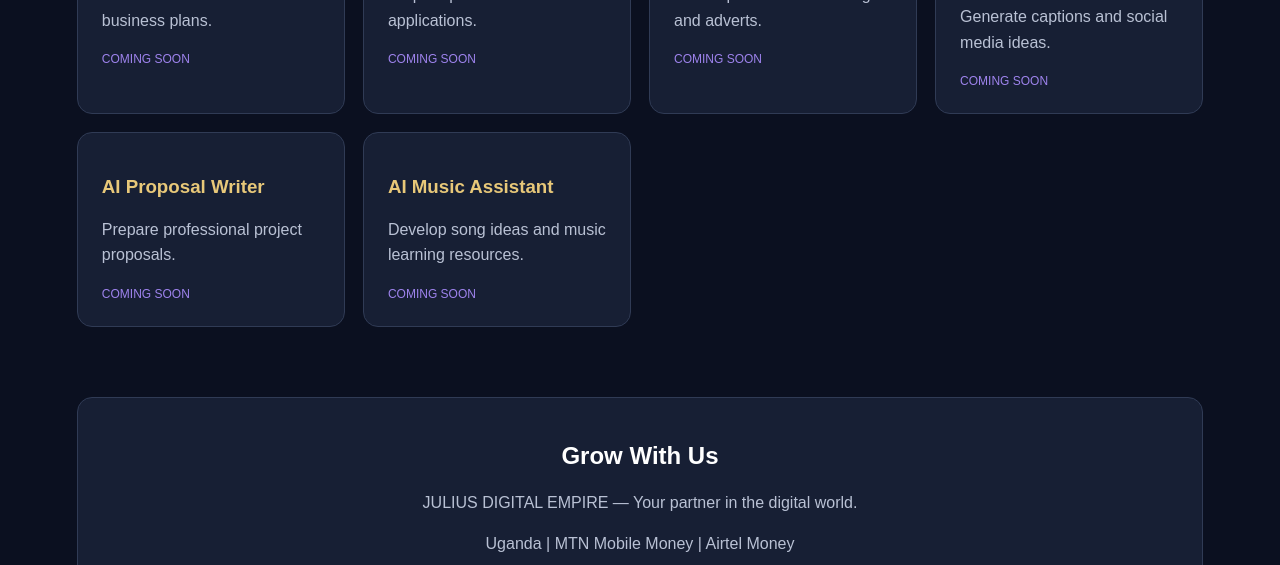
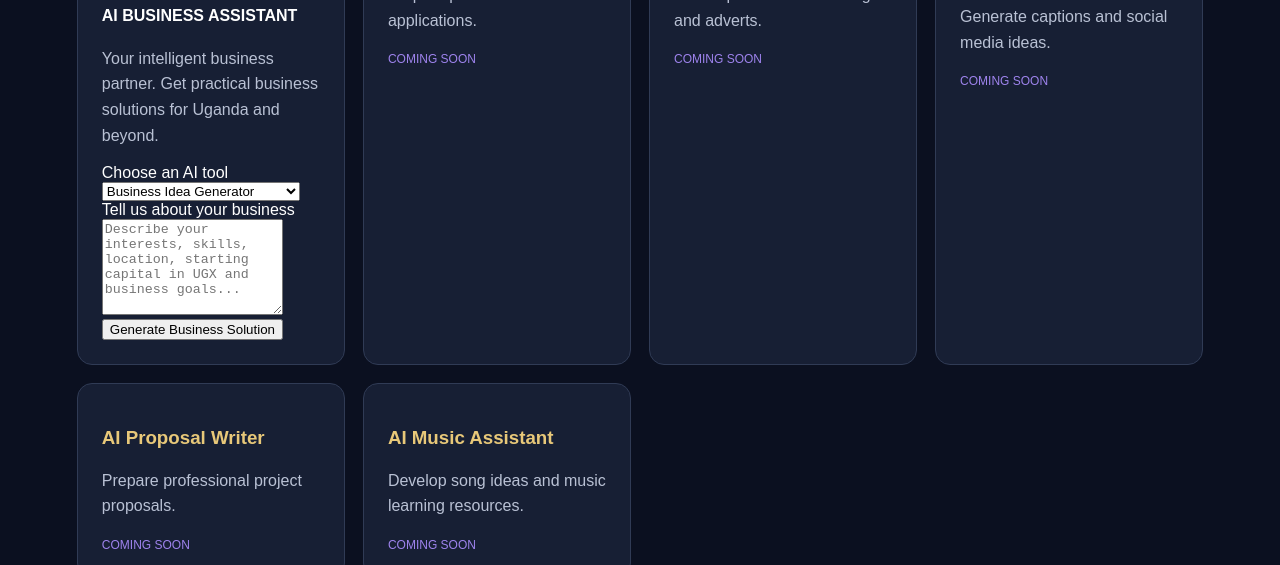
Before and after one commit to mukisajulius080-hub/JULIUS-DIGITAL-EMPIRE, a website: page public/index.html in a window 1280 px wide. Shown: the part 948-1513 px from the top of the page. Drawn offline with Linux system fonts and the light colour scheme.

Commit message:
Add AI Business Assistant section to index.html
Added a new AI Business Assistant card with tools for generating business ideas, plans, and strategies.

```diff
--- a/public/index.html
+++ b/public/index.html
@@ -109,11 +109,43 @@ footer{
  <h2>Our AI Tools</h2>
  <div class="cards">
 
-  <div class="card">
-   <h3>AI Business Assistant</h3>
-   <p>Generate business ideas and business plans.</p>
-   <span class="tag">COMING SOON</span>
+
+<div class="card">
+  <h3>JULIUS DIGITAL EMPIRE</h3>
+  <h4>AI BUSINESS ASSISTANT</h4>
+
+  <p>
+    Your intelligent business partner.
+    Get practical business solutions for Uganda and beyond.
+  </p>
+
+  <label for="businessTool">Choose an AI tool</label>
+  <select id="businessTool">
+    <option value="idea">Business Idea Generator</option>
+    <option value="plan">Business Plan Creator</option>
+    <option value="marketing">Marketing Strategy Generator</option>
+    <option value="budget">Startup Budget Planner</option>
+    <option value="growth">Business Growth Advisor</option>
+  </select>
+
+  <label for="businessDetails">Tell us about your business</label>
+  <textarea
+    id="businessDetails"
+    rows="6"
+    placeholder="Describe your interests, skills, location, starting capital in UGX and business goals..."
+  ></textarea>
+
+  <button id="generateBusiness" type="button">
+    Generate Business Solution
+  </button>
+
+  <div id="businessLoading" hidden>
+    Generating your business solution...
   </div>
+
+  <div id="businessResult" aria-live="polite"></div>
+</div>
+
 
   <div class="card">
    <h3>AI CV Writer</h3>
```
